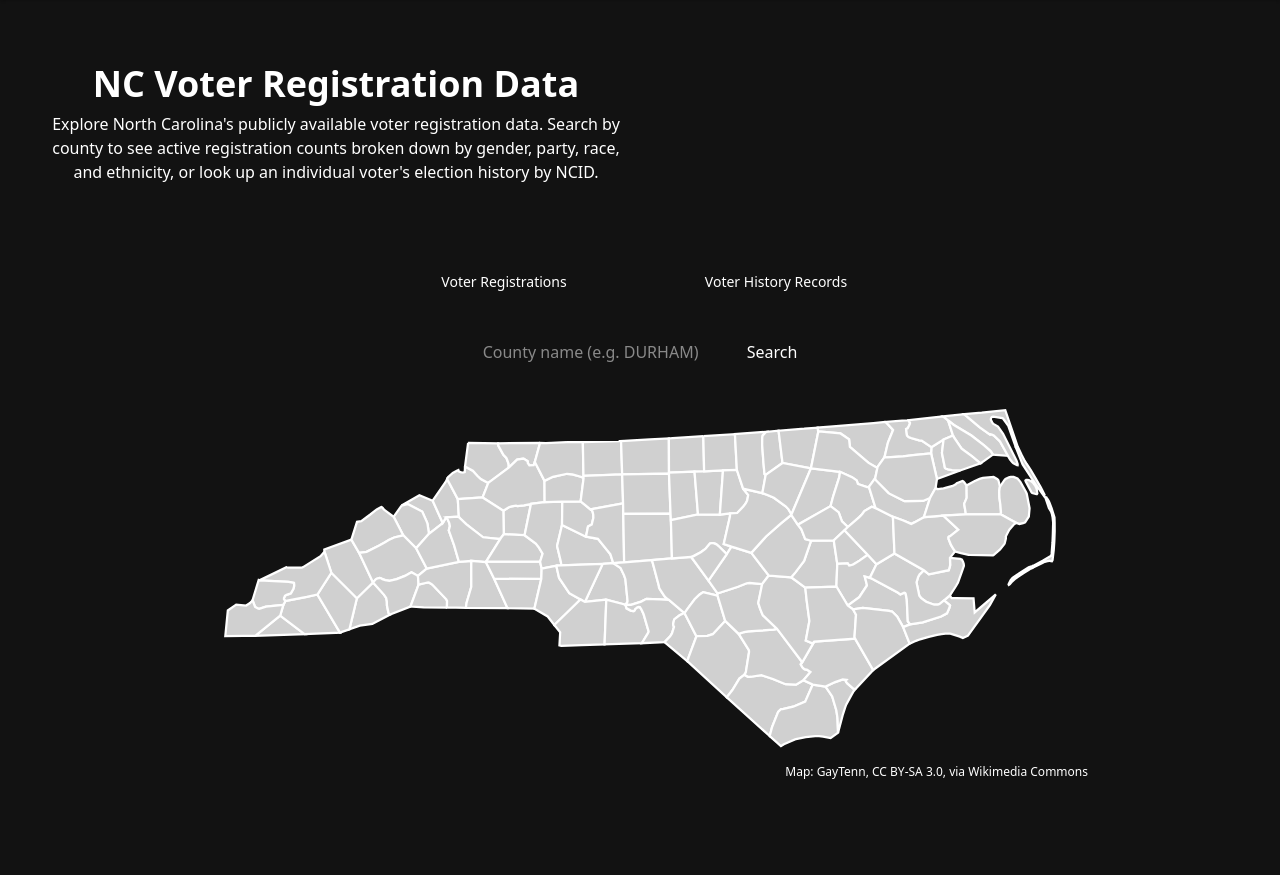
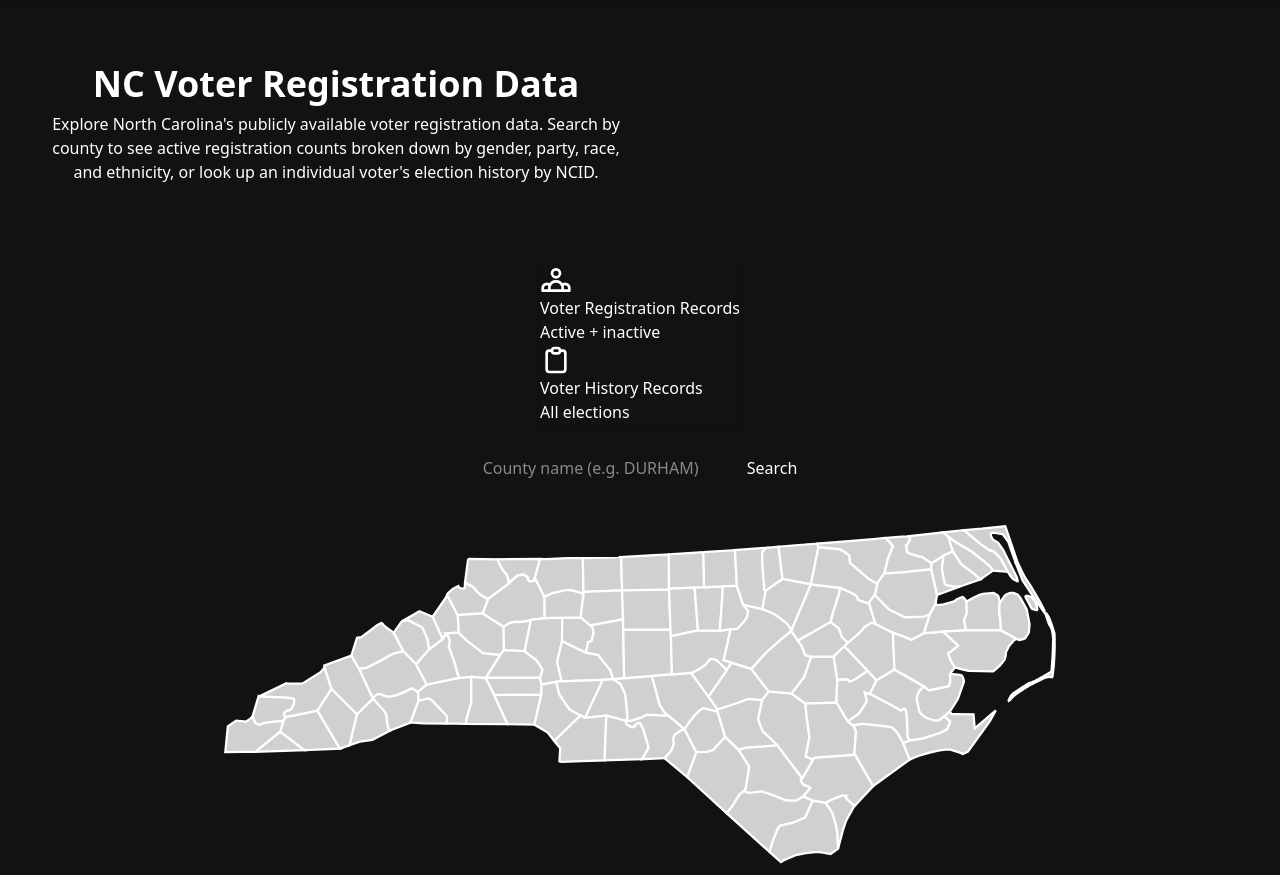
Before and after one commit to caktus/ncpollbook, a Django app: template apps/ncsbe/templates/ncsbe/home.html in a window 1280 px wide. Shown: the part 48-923 px from the top of the page. Before the commit the page ends 827 px from the top, so only its background shows below. Run offline with Django 5.2, Linux system fonts and the light colour scheme; the template is opened without the code that fills it, so the values that code supplies are empty; parts of the project's set-up code (start-up, migrations or seed data) failed here and were passed over; some libraries are stand-ins or nearby versions; grey boxes are pictures that could not be loaded.

Commit message:
feat: add chatbot card with ToolModel info on homepage, cache data counts
- Move chatbot button into a dedicated card showing active ToolModel
  entries (tool name → model name) so users can see which model
  providers are configured
- Remove @cache_page from home view (dynamic ToolModel content)
- Wrap voter/event count cards in {% cache 3600 "home_counts" %}
  template fragment to preserve caching for the expensive DB counts

```diff
--- a/apps/ncsbe/templates/ncsbe/home.html
+++ b/apps/ncsbe/templates/ncsbe/home.html
@@ -1,5 +1,5 @@
 {% extends "ncsbe/base.html" %}
-{% load humanize %}
+{% load humanize cache %}
 
 {% block title %}NC Poll Book — Home{% endblock %}
 
@@ -8,9 +8,9 @@
   <div class="hero-content text-center">
     <div class="max-w-xl">
       <h1 class="text-4xl font-bold mb-2">NC Voter Registration Data</h1>
-      <p class="text-base-content/70 mb-2">Explore North Carolina's publicly available voter registration data. Search by county to see active registration counts broken down by gender, party, race, and ethnicity, or look up an individual voter's election history by NCID.</p>
+      <p class="text-base-content/70 mb-4">Explore North Carolina's publicly available voter registration data. Search by county to see active registration counts broken down by gender, party, race, and ethnicity, or look up an individual voter's election history by NCID.</p>
       {% if chatbot_url %}
-      <a href="{{ chatbot_url }}" class="btn btn-secondary mt-2 gap-2" target="_blank" rel="noopener">
+      <a href="{{ chatbot_url }}" class="btn btn-secondary gap-2" target="_blank" rel="noopener">
         <svg class="h-5 w-5" viewBox="0 0 512 512" xmlns="http://www.w3.org/2000/svg" xmlns:xlink="http://www.w3.org/1999/xlink">
           <defs>
             <linearGradient id="lc-g1"><stop stop-color="#21facf" offset="0"/><stop stop-color="#0970ef" offset="1"/></linearGradient>
@@ -25,28 +25,41 @@
         </svg>
         Ask the Chatbot
       </a>
+      {% if tool_models %}
+      <div class="flex flex-wrap justify-center gap-x-4 gap-y-1 mt-3 text-xs text-base-content/60">
+        {% for tm in tool_models %}<span><span class="font-medium">{{ tm.get_tool_name_display }}</span>: {{ tm.model.name }}</span>{% endfor %}
+      </div>
+      {% endif %}
       {% endif %}
     </div>
   </div>
 </div>
 
-<div class="flex gap-4 justify-center mb-8">
-  <div class="card bg-base-200 w-64">
-    <div class="card-body items-center text-center p-4">
-      <div class="text-3xl font-bold">{{ voter_count|intcomma }}</div>
-      <div class="text-sm text-base-content/70">
-        <a href="https://www.ncsbe.gov/results-data/voter-registration-data" class="link" target="_blank" rel="noopener">Voter Registrations</a>
+<div class="flex justify-center mb-8">
+  {% cache 3600 "home_counts" %}
+  <div class="stats shadow bg-base-200">
+    <div class="stat">
+      <div class="stat-figure text-primary">
+        <svg xmlns="http://www.w3.org/2000/svg" fill="none" viewBox="0 0 24 24" class="inline-block h-8 w-8 stroke-current">
+          <path stroke-linecap="round" stroke-linejoin="round" stroke-width="2" d="M17 20h5v-2a3 3 0 00-5.356-1.857M17 20H7m10 0v-2c0-.656-.126-1.283-.356-1.857M7 20H2v-2a3 3 0 015.356-1.857M7 20v-2c0-.656.126-1.283.356-1.857m0 0a5.002 5.002 0 019.288 0M15 7a3 3 0 11-6 0 3 3 0 016 0z"/>
+        </svg>
       </div>
+      <div class="stat-title"><a href="https://www.ncsbe.gov/results-data/voter-registration-data" class="link" target="_blank" rel="noopener">Voter Registration Records</a></div>
+      <div class="stat-value text-primary">{{ voter_count|intcomma }}</div>
+      <div class="stat-desc">Active + inactive</div>
+    </div>
+    <div class="stat">
+      <div class="stat-figure text-secondary">
+        <svg xmlns="http://www.w3.org/2000/svg" fill="none" viewBox="0 0 24 24" class="inline-block h-8 w-8 stroke-current">
+          <path stroke-linecap="round" stroke-linejoin="round" stroke-width="2" d="M9 5H7a2 2 0 00-2 2v12a2 2 0 002 2h10a2 2 0 002-2V7a2 2 0 00-2-2h-2M9 5a2 2 0 002 2h2a2 2 0 002-2M9 5a2 2 0 012-2h2a2 2 0 012 2"/>
+        </svg>
+      </div>
+      <div class="stat-title"><a href="https://www.ncsbe.gov/results-data/voter-history-data" class="link" target="_blank" rel="noopener">Voter History Records</a></div>
+      <div class="stat-value text-secondary">{{ event_count|intcomma }}</div>
+      <div class="stat-desc">All elections</div>
     </div>
   </div>
-  <div class="card bg-base-200 w-64">
-    <div class="card-body items-center text-center p-4">
-      <div class="text-3xl font-bold">{{ event_count|intcomma }}</div>
-      <div class="text-sm text-base-content/70">
-        <a href="https://www.ncsbe.gov/results-data/voter-history-data" class="link" target="_blank" rel="noopener">Voter History Records</a>
-      </div>
-    </div>
-  </div>
+  {% endcache %}
 </div>
 
 <div class="flex justify-center mb-8">
```
Also changed, not shown: apps/ncsbe/views.py (+7 -1 lines), tests/ncsbe/test_views.py (+14 -0 lines).
